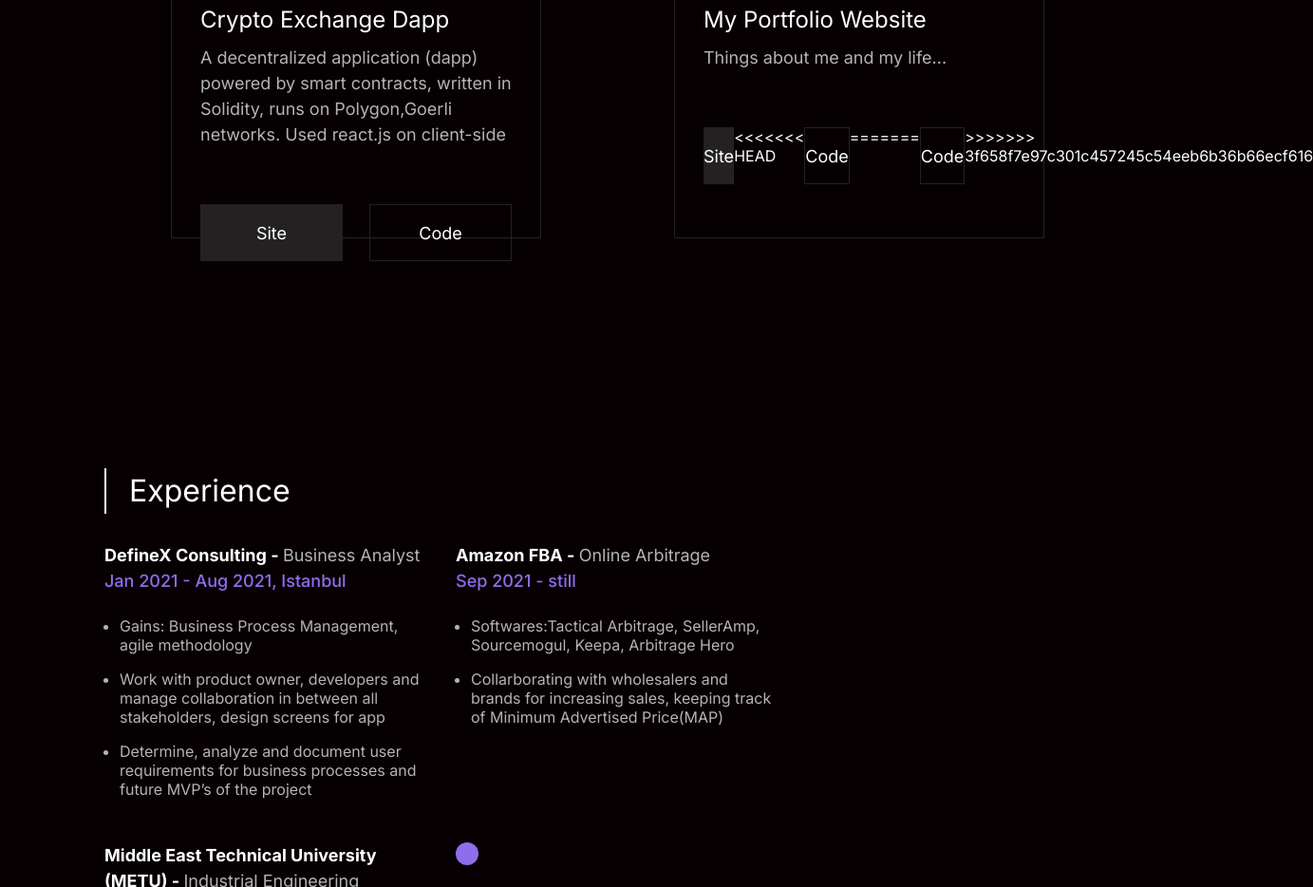
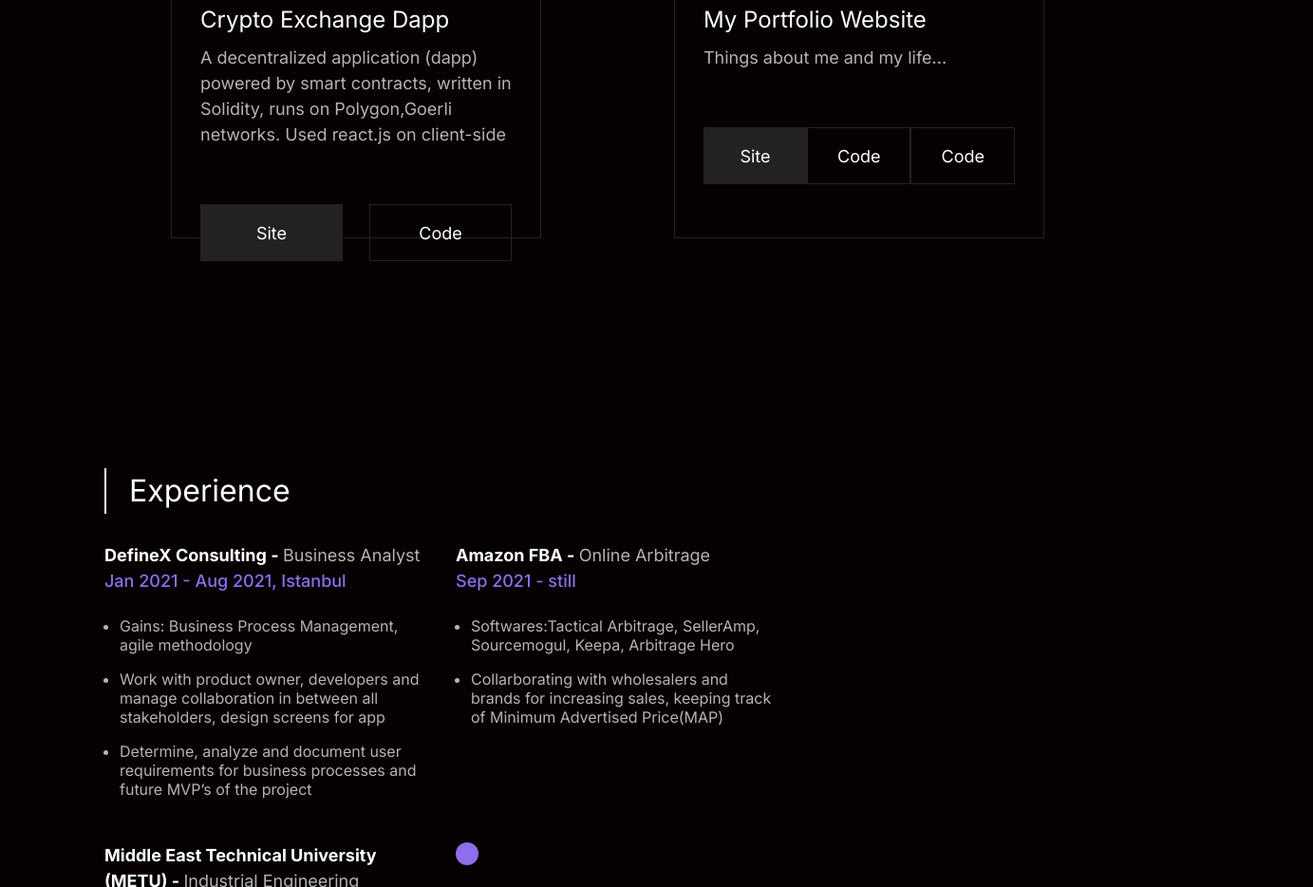
Before and after one commit to ayilmaz5098/resume, a plain HTML site: page index.html in a window 1280 px wide. Shown: the part 2470-3404 px from the top of the page at 95% size, 1383 px wide, since content can reach past the window. Drawn offline with Linux system fonts and the light colour scheme.

Commit message:
srcupdate

```diff
--- a/index.html
+++ b/index.html
@@ -120,11 +120,11 @@
 
                     <div class="card-buttons">
                         <a href="#" class="card-button--site">Site</a>
-<<<<<<< HEAD
+
                         <a href="https://github.com/ayilmaz5098/resume" class="card-button--code">Code</a>
-=======
+
                         <a href="https://github.com/ayilmaz5098/resume" class="card-button--code" target="_blank">Code</a>
->>>>>>> 3f658f7e97c301c457245c54eeb6b36b66ecf616
+
                     </div>
             </div>
         </section>
```
